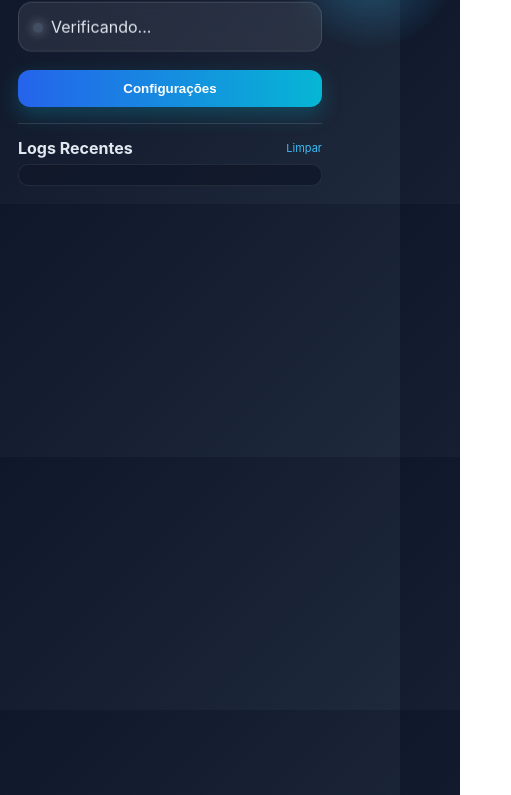
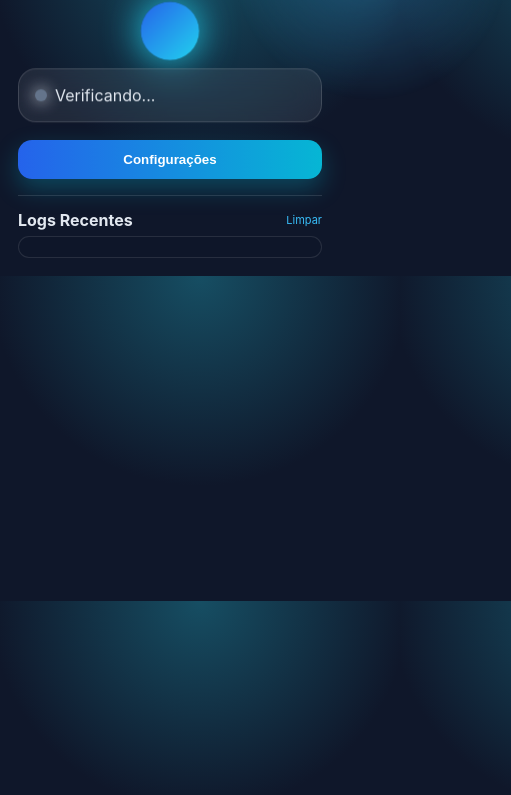
Before and after one commit to vagnerauerbachbueno/extencao-chrome-gpt, a browser extension: page extension/popup.html in a window 400 px wide. Shown: the part 49-844 px from the top of the page, 511 px wide, since content can reach past the window. Drawn offline with Linux system fonts and the light colour scheme.

Commit message:
feat: add runtime agent animation states to extension popup

```diff
--- a/extension/popup.html
+++ b/extension/popup.html
@@ -5,35 +5,37 @@
 <title>ChatGPT Web Bridge</title>
 <style>
 *{box-sizing:border-box}
-body{font-family:Inter,Arial,sans-serif;width:340px;padding:18px;margin:0;background:linear-gradient(135deg,#0f172a,#1e293b);color:#e2e8f0;overflow:hidden}
-body:before{content:"";position:absolute;width:180px;height:180px;background:radial-gradient(circle,#38bdf8,transparent 70%);top:-80px;right:-60px;animation:pulse 5s infinite;opacity:.35}
-h3{margin:0 0 14px;font-size:18px;letter-spacing:.3px;animation:slide .5s ease}
-.status{padding:14px;border-radius:14px;background:rgba(255,255,255,.08);backdrop-filter:blur(12px);border:1px solid rgba(255,255,255,.12);margin-bottom:12px;animation:float 3s ease-in-out infinite}
-.dot{display:inline-block;width:10px;height:10px;border-radius:50%;background:#64748b;margin-right:8px;box-shadow:0 0 12px currentColor;animation:blink 1.8s infinite}
-button{width:100%;padding:11px;border:0;border-radius:12px;cursor:pointer;background:linear-gradient(90deg,#2563eb,#06b6d4);color:white;font-weight:600;transition:.3s;box-shadow:0 8px 20px rgba(6,182,212,.25)}
-button:hover{transform:translateY(-2px);box-shadow:0 12px 28px rgba(6,182,212,.4)}
+body{font-family:Inter,Arial,sans-serif;width:340px;padding:18px;margin:0;background:radial-gradient(circle at top,#164e63,#0f172a 55%);color:#e2e8f0;overflow:hidden}
+body:before{content:"";position:absolute;width:220px;height:220px;background:radial-gradient(circle,#38bdf8,transparent 70%);top:-100px;right:-80px;animation:energy 4s infinite;opacity:.35}
+h3{margin:0 0 14px;font-size:18px;animation:enter .6s ease}
+.status{position:relative;padding:16px;border-radius:18px;background:rgba(255,255,255,.08);backdrop-filter:blur(14px);border:1px solid rgba(255,255,255,.14);margin-bottom:12px;animation:float 3s infinite}
+.dot{display:inline-block;width:12px;height:12px;border-radius:50%;background:#64748b;margin-right:8px;box-shadow:0 0 16px currentColor;animation:blink 1.4s infinite}
+.status.busy .dot{background:#22d3ee;animation:corePulse .8s infinite}
+.status.tool .dot{background:#facc15;animation:corePulse .5s infinite}
+.status.done .dot{background:#22c55e}
+button{width:100%;padding:12px;border:0;border-radius:14px;cursor:pointer;background:linear-gradient(90deg,#2563eb,#06b6d4);color:white;font-weight:700;transition:.3s;box-shadow:0 10px 25px rgba(6,182,212,.3)}
+button:hover{transform:translateY(-3px) scale(1.01)}
 small{color:#94a3b8}
+.agent-orb{width:54px;height:54px;margin:0 auto 12px;border-radius:50%;background:linear-gradient(135deg,#22d3ee,#2563eb);box-shadow:0 0 35px #22d3ee;animation:orb 2s infinite}
 .logs-title{display:flex;justify-content:space-between;align-items:center;margin-bottom:6px}
-#clearLogs{cursor:pointer;color:#38bdf8;font-size:11px;transition:.2s}
-#clearLogs:hover{color:white;transform:scale(1.05)}
-#logs{max-height:160px;overflow-y:auto;background:rgba(15,23,42,.8);color:#f8fafc;font-family:monospace;font-size:10px;padding:10px;border-radius:10px;word-break:break-all;border:1px solid rgba(255,255,255,.08);animation:fade .8s ease}
-@keyframes pulse{0%,100%{transform:scale(1)}50%{transform:scale(1.25)}}
-@keyframes blink{0%,100%{opacity:.4}50%{opacity:1}}
-@keyframes slide{from{opacity:0;transform:translateY(-15px)}to{opacity:1;transform:translateY(0)}}
-@keyframes float{0%,100%{transform:translateY(0)}50%{transform:translateY(-3px)}}
-@keyframes fade{from{opacity:0}to{opacity:1}}
+#clearLogs{cursor:pointer;color:#38bdf8;font-size:11px}
+#logs{max-height:160px;overflow-y:auto;background:rgba(15,23,42,.75);color:#f8fafc;font-family:monospace;font-size:10px;padding:10px;border-radius:12px;border:1px solid rgba(255,255,255,.1)}
+@keyframes energy{50%{transform:scale(1.35)}}
+@keyframes blink{50%{opacity:1}}
+@keyframes corePulse{50%{transform:scale(1.5)}}
+@keyframes orb{50%{transform:rotate(180deg) scale(1.08)}}
+@keyframes float{50%{transform:translateY(-4px)}}
+@keyframes enter{from{opacity:0;transform:translateY(-20px)}}
 </style>
 </head>
 <body>
 <h3>ChatGPT Web Bridge</h3>
-<div class="status"><span id="dot" class="dot"></span><span id="status">Verificando...</span></div>
+<div class="agent-orb"></div>
+<div id="statusBox" class="status"><span id="dot" class="dot"></span><span id="status">Verificando...</span></div>
 <small id="server"></small>
 <p><button id="options">Configurações</button></p>
 <hr style="border:none;border-top:1px solid rgba(255,255,255,.12);margin:14px 0;">
-<div class="logs-title">
-  <strong>Logs Recentes</strong>
-  <span id="clearLogs">Limpar</span>
-</div>
+<div class="logs-title"><strong>Logs Recentes</strong><span id="clearLogs">Limpar</span></div>
 <div id="logs"></div>
 <script src="popup.js"></script>
 </body>
```
